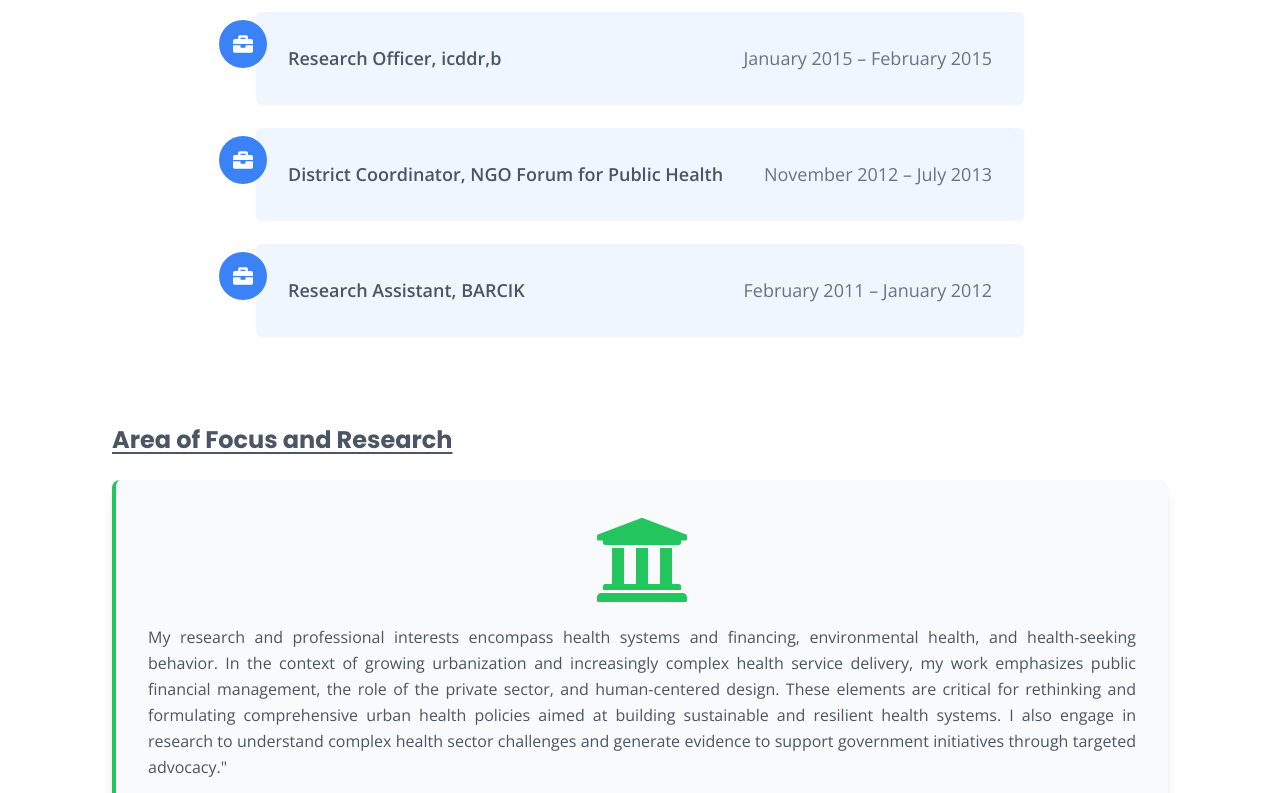
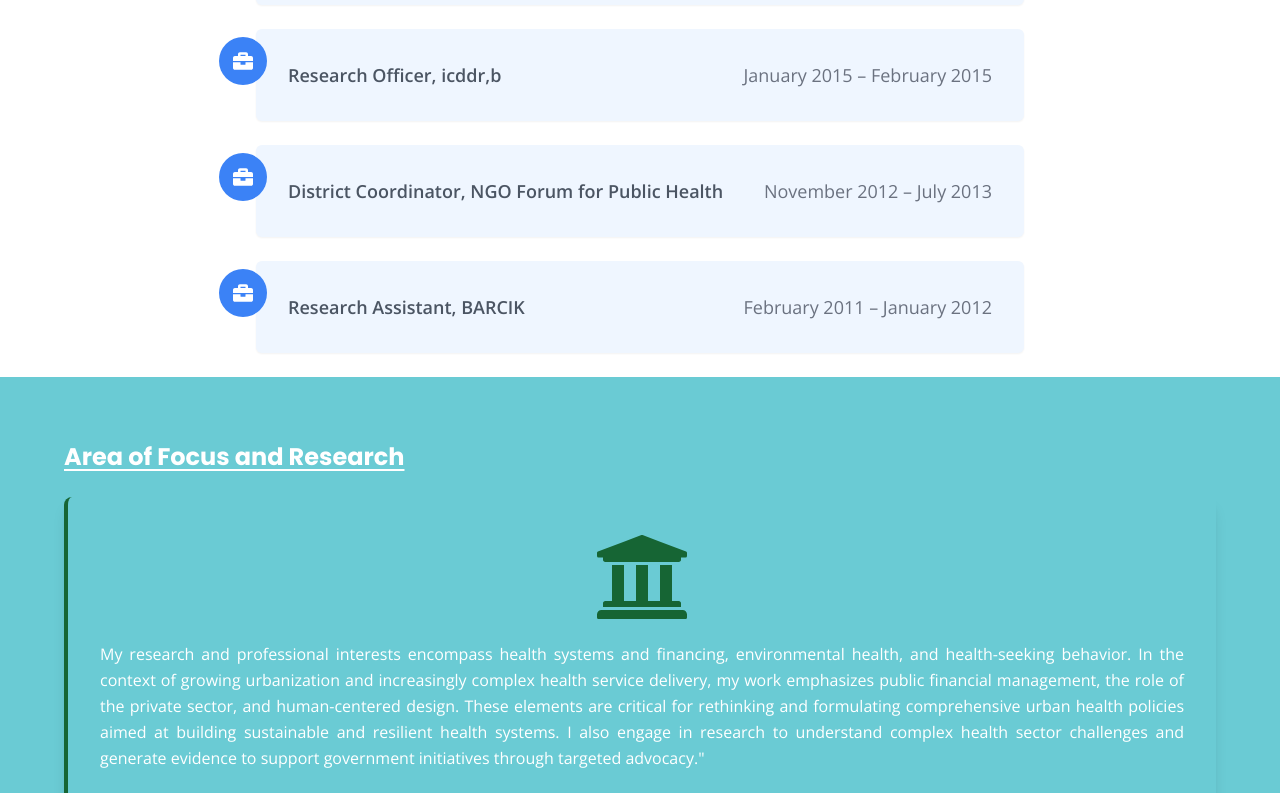
Before and after one commit to mehrabhossain1/hsm, a Next.js app: page /sizear in a window 1280 px wide. Shown: the part 2000-2793 px from the top of the page. Built offline with nearby package versions, Linux system fonts and the light colour scheme.

Commit message:
area of focus bg

```diff
--- a/app/sizear/page.tsx
+++ b/app/sizear/page.tsx
@@ -7,7 +7,7 @@ const Sizear = () => {
   return (
     // min-h-[calc(100vh-115px)]
     // <section className="bg-gradient-to-b from-[#F9F6F3] to-white py-16 px-12">
-    <section className=" py-16 px-12">
+    <section className=" py-16 ">
       {/* Top section */}
       <AboutSizear />
       {/* Top section */}
--- a/components/Sizear/AboutSizear.tsx
+++ b/components/Sizear/AboutSizear.tsx
@@ -86,7 +86,7 @@ const AboutSizear = () => {
         {/* Image Section - Right Side (45%) */}
         <div className="flex justify-center lg:justify-end order-1 lg:order-2">
           <div className="relative w-64 h-64 md:w-80 md:h-80 lg:w-full lg:h-auto lg:max-w-full group">
-            <div className="absolute inset-0 bg-gradient-to-br from-blue-200 via-purple-200 to-pink-200 opacity-0 group-hover:opacity-50 transition-opacity duration-300"></div>
+            {/* <div className="absolute inset-0 bg-gradient-to-br from-blue-200 via-purple-200 to-pink-200 opacity-0 group-hover:opacity-50 transition-opacity duration-300"></div> */}
 
             <Image
               src="/sizearImage.webp"
@@ -96,7 +96,7 @@ const AboutSizear = () => {
               // sizes="(max-width: 768px) 256px, (max-width: 1024px) 320px, 384px"
               priority
               width={1000}
-              height={500}
+              height={400}
             />
           </div>
         </div>
--- a/components/Sizear/AreaOfFocus.tsx
+++ b/components/Sizear/AreaOfFocus.tsx
@@ -6,8 +6,9 @@ import { SiGooglescholar, SiResearchgate, SiOrcid } from "react-icons/si";
 
 const AreaOfFocus = () => {
   return (
-    <div className="max-w-screen-xl mx-auto sm:px-6 lg:px-16 pt-16">
-      <h2 className="text-2xl md:text-2xl font-bold text-gray-600  underline underline-offset-4">
+    <div className="bg-[#6ACBD4]">
+      <div className="max-w-screen-xl mx-auto sm:px-6 lg:px-16 py-16">
+        <h2 className="text-2xl md:text-2xl font-bold text-white  underline underline-offset-4">
           Area of Focus and Research
         </h2>
 
@@ -15,25 +16,25 @@ const AreaOfFocus = () => {
           initial={{ opacity: 0, y: 20 }}
           animate={{ opacity: 1, y: 0 }}
           transition={{ duration: 0.5, delay: 0.2 }}
-        className="mt-6 bg-gray-50 shadow-lg rounded-lg p-8 border-l-4 border-green-500"
+          className="mt-6 bg-transparent shadow-lg rounded-lg p-8 border-l-4 border-green-800"
         >
           <div className="flex items-center justify-center mb-4 space-x-3 ">
-          <FaUniversity className="text-green-500 text-8xl" />
+            <FaUniversity className="text-green-800 text-8xl" />
             {/* <h3 className="text-xl font-semibold text-gray-900">
             Evidence-Based Research & Advocacy
           </h3> */}
           </div>
-        <p className="text-gray-600 leading-relaxed text-justify">
+          <p className="text-white leading-relaxed text-justify">
             My research and professional interests encompass health systems and
             financing, environmental health, and health-seeking behavior. In the
             context of growing urbanization and increasingly complex health
-          service delivery, my work emphasizes public financial management, the
-          role of the private sector, and human-centered design. These elements
-          are critical for rethinking and formulating comprehensive urban health
-          policies aimed at building sustainable and resilient health systems. I
-          also engage in research to understand complex health sector challenges
-          and generate evidence to support government initiatives through
-          targeted advocacy.&quot;
+            service delivery, my work emphasizes public financial management,
+            the role of the private sector, and human-centered design. These
+            elements are critical for rethinking and formulating comprehensive
+            urban health policies aimed at building sustainable and resilient
+            health systems. I also engage in research to understand complex
+            health sector challenges and generate evidence to support government
+            initiatives through targeted advocacy.&quot;
           </p>
         </motion.div>
 
@@ -78,6 +79,7 @@ const AreaOfFocus = () => {
           </div>
         </motion.div>
       </div>
+    </div>
   );
 };
 
```
Lines whose indentation alone changed are shown as unchanged.
